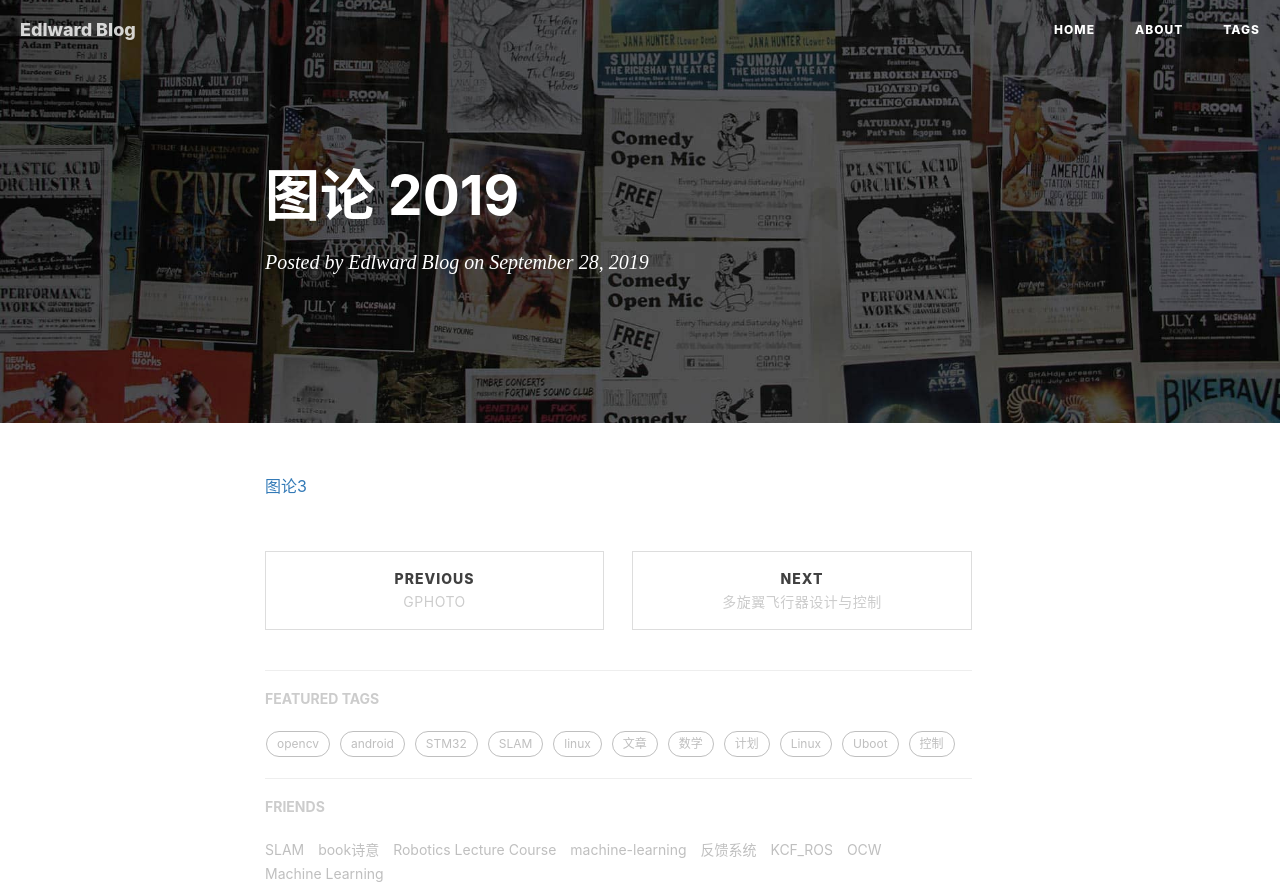
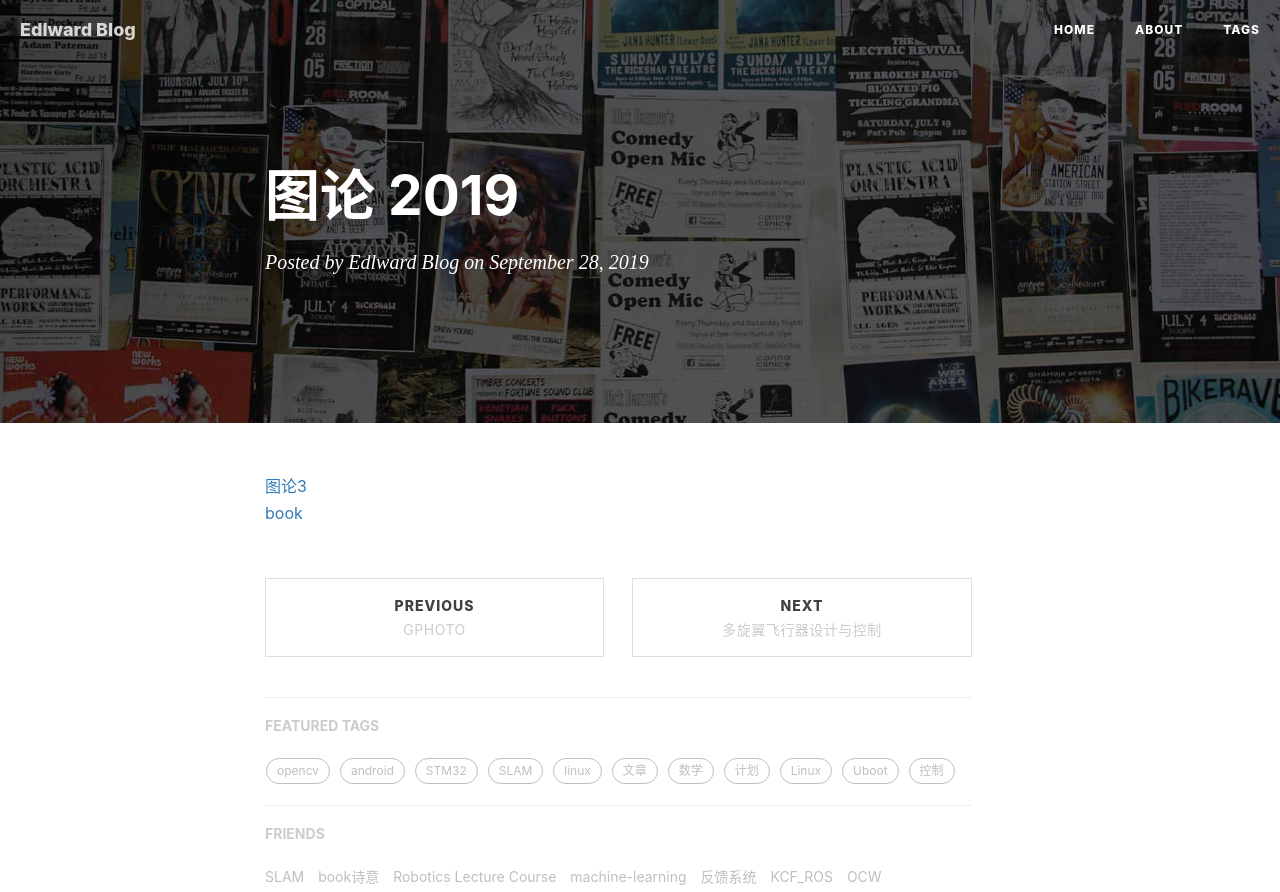
Before and after one commit to gary-robotics/dlward, a Jekyll site: the page built from _posts/2019-09-28-图论-2019.markdown, in a window 1280 px wide, cut to the strip 0-892 px from the top of the page. Built offline with Jekyll 4.4.1, drawn with Linux system fonts in a browser that asks for light colours; nearby versions of some CDN libraries; our own code applies the rules of GitHub Pages for plain Markdown files; comment, search, counter and statistics services are not loaded.

Commit message:
Update 2019-09-28-图论-2019.markdown

```diff
--- a/_posts/2019-09-28-图论-2019.markdown
+++ b/_posts/2019-09-28-图论-2019.markdown
@@ -1 +1,2 @@
 [图论3](https://mrpandey.github.io/d3graphTheory/index.html)
+[book](https://github.com/ruanyf/free-books)
```
